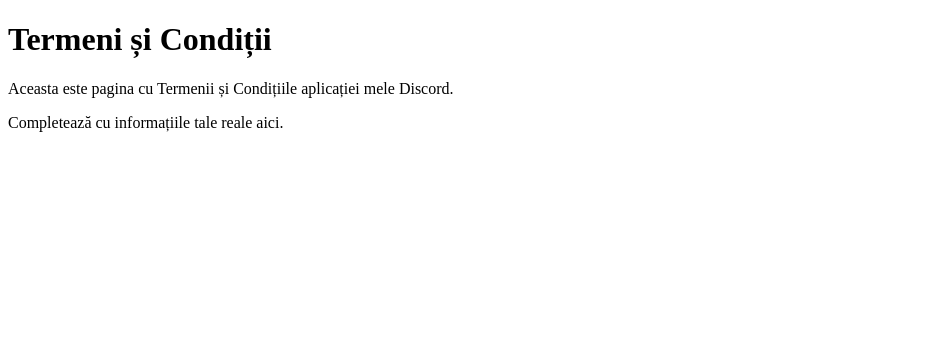
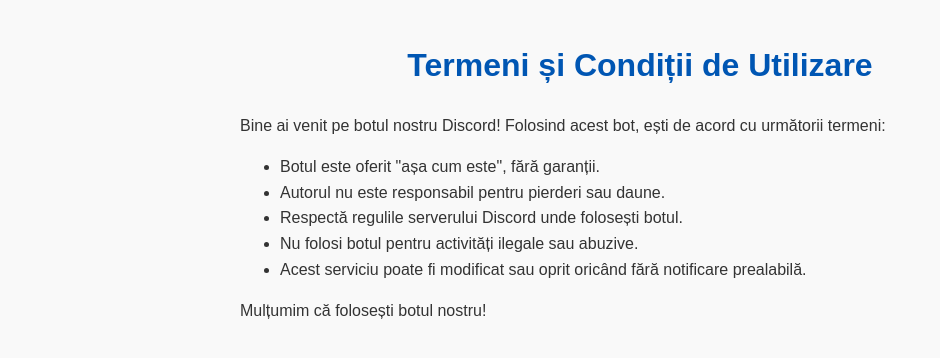
Before and after one commit to sefu974/terms-of.service, a plain HTML site: page index.html in a window 1280 px wide. Shown: the whole page, without its empty margins (0-940 px from the left). Drawn offline with Linux system fonts and the light colour scheme.

Commit message:
Update index.html

```diff
--- a/index.html
+++ b/index.html
@@ -3,11 +3,33 @@
 <head>
     <meta charset="UTF-8" />
     <meta name="viewport" content="width=device-width, initial-scale=1" />
-    <title>Terms of Service</title>
+    <title>Termeni și Condiții</title>
+    <style>
+        body {
+            font-family: Arial, sans-serif;
+            max-width: 800px;
+            margin: 40px auto;
+            padding: 0 20px;
+            line-height: 1.6;
+            background: #f9f9f9;
+            color: #333;
+        }
+        h1 {
+            text-align: center;
+            color: #0056b3;
+        }
+    </style>
 </head>
 <body>
-    <h1>Termeni și Condiții</h1>
-    <p>Aceasta este pagina cu Termenii și Condițiile aplicației mele Discord.</p>
-    <p>Completează cu informațiile tale reale aici.</p>
+    <h1>Termeni și Condiții de Utilizare</h1>
+    <p>Bine ai venit pe botul nostru Discord! Folosind acest bot, ești de acord cu următorii termeni:</p>
+    <ul>
+        <li>Botul este oferit "așa cum este", fără garanții.</li>
+        <li>Autorul nu este responsabil pentru pierderi sau daune.</li>
+        <li>Respectă regulile serverului Discord unde folosești botul.</li>
+        <li>Nu folosi botul pentru activități ilegale sau abuzive.</li>
+        <li>Acest serviciu poate fi modificat sau oprit oricând fără notificare prealabilă.</li>
+    </ul>
+    <p>Mulțumim că folosești botul nostru!</p>
 </body>
 </html>
```
